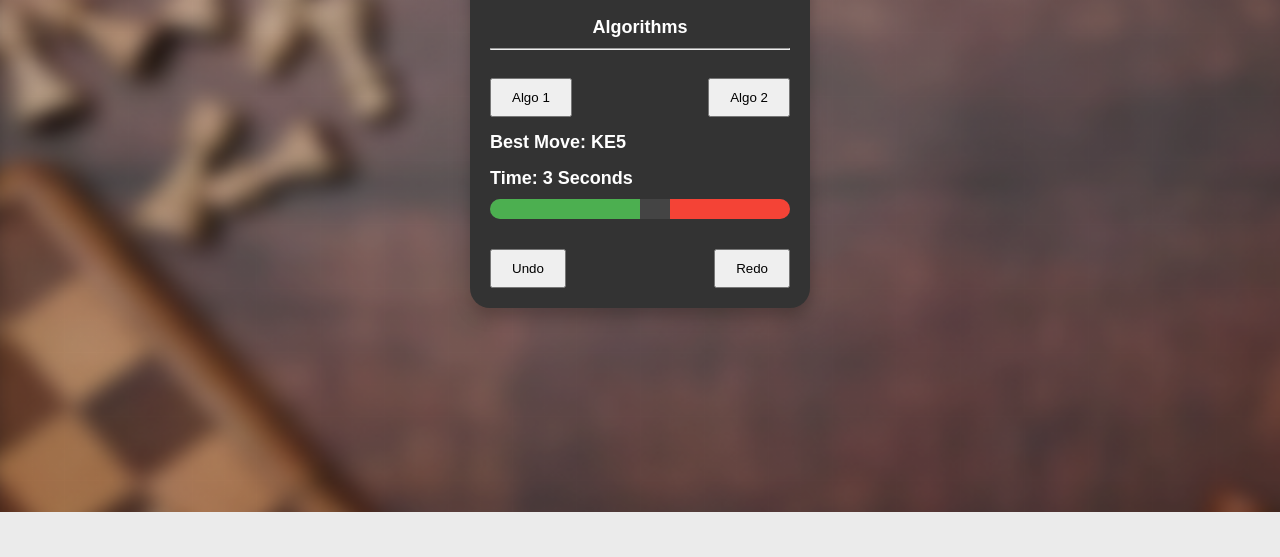
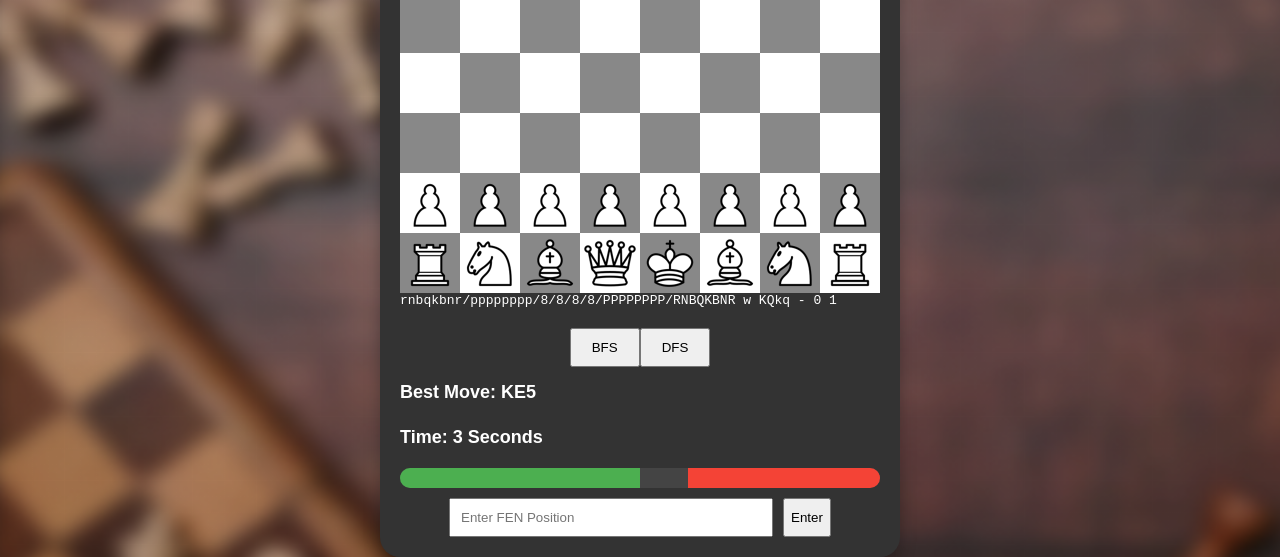
Before and after one commit to AntonCSalvador/vishyAman, a plain HTML site: page frontend/index.html in a window 1280 px wide. Shown: the part 288-845 px from the top of the page. Before the commit the page ends 800 px from the top, so only its background shows below. Drawn offline with Linux system fonts and the light colour scheme.

Commit message:
Added chess board

```diff
--- a/frontend/index.html
+++ b/frontend/index.html
@@ -21,7 +21,6 @@
             background: #333;
             border-radius: 20px;
             padding: 20px;
-            width: 300px;
             box-shadow: 0 8px 16px rgba(0,0,0,0.25);
             color: white;
         }
@@ -46,6 +45,8 @@
         }
         .content {
             margin-top: 20px;
+            display: flex;
+            flex-direction: column;
         }
         .content h2 {
             font-size: 18px;
@@ -53,7 +54,7 @@
         }
         .button-row {
             display: flex;
-            justify-content: space-between;
+            justify-content: center;
         }
         .button-row button {
             padding: 10px 20px;
@@ -88,6 +89,11 @@
             width: 40%; /* Placeholder percentage, aka change width based on the var later */
             background-color: #f44336;
         }
+        #positionInput {
+            padding: 10px;
+            margin-right: 10px;
+            min-width: 300px;
+        }
     </style>
 </head>
 <body>
@@ -99,19 +105,21 @@
         </div>
         <div class="content">
             <h2 class ="algorithmsTitle">Algorithms</h2>
-            <hr>
+            <canvas id="board" width="480" height="480"></canvas>
+            <code id="currentPositionText"></code>
             <div class="button-row">
-                <button>Algo 1</button>
-                <button>Algo 2</button>
+                <button>BFS</button>
+                <button>DFS</button>
             </div>
             <h2>Best Move: KE5</h2>
             <h2>Time: 3 Seconds</h2>
             <div class="progress-bar"></div>
         </div>
         <div class="button-row">
-            <button>Undo</button>
-            <button>Redo</button>
+            <input type="text" id="positionInput" placeholder="Enter FEN Position"/>
+            <input type="button" value="Enter" onclick="updatePosition()">
         </div>
     </div>
+    <script src="static/board.js"></script>
 </body>
 </html>
--- /dev/null
+++ b/frontend/static/board.js
@@ -0,0 +1,52 @@
+let position = "rnbqkbnr/pppppppp/8/8/8/8/PPPPPPPP/RNBQKBNR w KQkq - 0 1";
+updateBoard();
+
+function updatePosition() {
+  position = document.getElementById("positionInput").value;
+  document.getElementById("positionInput").value = "";
+  updateBoard();
+}
+
+function updateBoard() {
+  let c = document.getElementById("board");
+  let ctx = c.getContext("2d");
+
+  let currentPositionText = document.getElementById("currentPositionText");
+  currentPositionText.innerHTML = position;
+
+  for (let i = 0; i < 8; i++) {
+    for (let j = 0; j < 8; j++) {
+      ctx.fillStyle = (i + j) % 2 == 0 ? "#FFFFFF" : "#888888";
+      ctx.fillRect(i * 60, j * 60, 60, 60);
+    }
+  }
+
+  let currPiece = 0;
+  let currSquare = 0;
+  while (position[currPiece] && position[currPiece] != " ") {
+    let piece = position[currPiece];
+    if (!isNaN(piece)) {
+      currSquare += parseInt(piece);
+      currPiece++;
+      continue;
+    }
+
+    if (piece == "/") {
+      currPiece++;
+      continue;
+    }
+
+    let x = currSquare % 8;
+    let y = Math.floor(currSquare / 8);
+
+    let img = new Image();
+    img.addEventListener("load", function() {
+      ctx.drawImage(img, x * 60, y * 60);
+    });
+    img.src = `static/pieces/${piece}.png`;
+    console.log(img.src, x, y);
+
+    currSquare++;
+    currPiece++;
+  }
+}
```
Also changed, not shown: frontend/static/pieces/B.png (added), frontend/static/pieces/K.png (added), frontend/static/pieces/N.png (added), frontend/static/pieces/P.png (added), frontend/static/pieces/Q.png (added), frontend/static/pieces/R.png (added), frontend/static/pieces/b.png (added), frontend/static/pieces/k.png (added), frontend/static/pieces/n.png (added), frontend/static/pieces/p.png (added), frontend/static/pieces/q.png (added), frontend/static/pieces/r.png (added).
